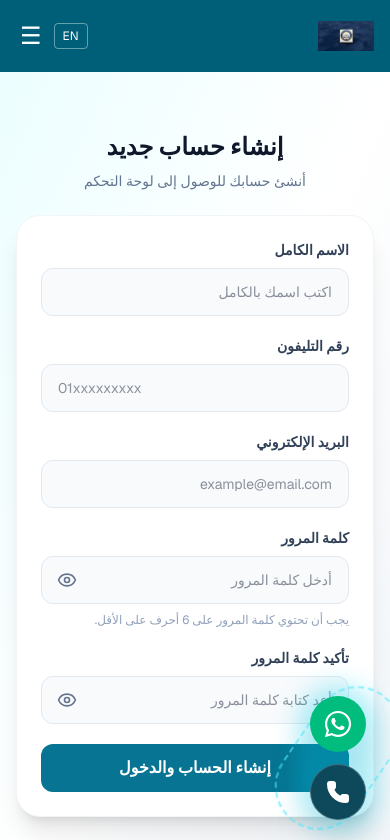
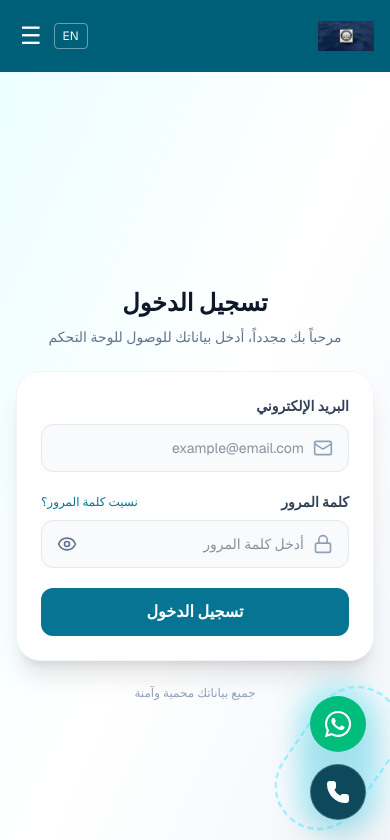
Before and after one commit to wardasamy9276/Modern-School, a Next.js app: page /register in a window 390 px wide. Shown: the top 840 px of the page. Built offline with nearby package versions, Linux system fonts and the light colour scheme.

Commit message:
Update project

```diff
--- a/app/(website)/register/LoginPage.tsx
+++ b/app/(website)/register/LoginPage.tsx
@@ -1,61 +1,93 @@
-
 "use client";
 
 import { useState, type FormEvent } from "react";
 import { useRouter } from "next/navigation";
 import { useLanguage } from "../../context/LanguageContext";
-import { Eye, EyeOff } from "lucide-react";
+import { Eye, EyeOff, Lock, Mail } from "lucide-react";
 
-export default function Register() {
+// مسار استيراد Supabase (يمكنك تعديله حسب المسار الفعلي لديكِ)
+import { supabase } from "../../lib/supabase";
+
+export default function LoginPage() {
   const router = useRouter();
-  const { t, language } = useLanguage();
+  const { t: rawT, language } = useLanguage();
+  const t = rawT as Record<string, string>;
   const isRtl = language === "ar";
 
-  const [name, setName] = useState("");
-  const [phone, setPhone] = useState("");
   const [email, setEmail] = useState("");
   const [password, setPassword] = useState("");
-  const [confirmPassword, setConfirmPassword] = useState("");
-
   const [showPassword, setShowPassword] = useState(false);
   const [error, setError] = useState("");
+  const [message, setMessage] = useState("");
+  const [loading, setLoading] = useState(false);
+  const [resetLoading, setResetLoading] = useState(false);
 
-  const handleRegister = (e: FormEvent<HTMLFormElement>) => {
+  // دالة تسجيل الدخول
+  const handleLogin = async (e: FormEvent<HTMLFormElement>) => {
     e.preventDefault();
     setError("");
-
-    if (!name.trim()) {
-      setError(t.errorNameRequired || "من فضلك أدخل الاسم");
-      return;
-    }
-
-    if (!phone.trim()) {
-      setError(t.errorPhoneRequired || "من فضلك أدخل رقم التليفون");
-      return;
-    }
+    setMessage("");
 
     if (!email.trim()) {
       setError(t.errorEmailRequired || "من فضلك أدخل البريد الإلكتروني");
       return;
     }
 
-    if (password.length < 6) {
-      setError(
-        t.errorPasswordLength ||
-          "كلمة المرور يجب أن تكون 6 أحرف على الأقل"
-      );
+    if (!password) {
+      setError(t.errorPasswordRequired || "من فضلك أدخل كلمة المرور");
       return;
     }
 
-    if (password !== confirmPassword) {
-      setError(
-        t.errorPasswordMatch || "كلمة المرور غير متطابقة"
-      );
+    setLoading(true);
+
+    try {
+      const { data, error: loginError } = await supabase.auth.signInWithPassword({
+        email: email.trim(),
+        password: password,
+      });
+
+      if (loginError) {
+        setError("بيانات الدخول غير صحيحة، يرجى التأكد من البريد وكلمة المرور.");
+        setLoading(false);
         return;
       }
 
-    // الانتقال إلى لوحة التحكم
       router.push("/dashboard");
+    } catch (err) {
+      setError("حدث خطأ غير متوقع، يرجى المحاولة لاحقاً.");
+    } finally {
+      setLoading(false);
+    }
+  };
+
+  // دالة إرسال رابط استعادة كلمة المرور عند النسيان
+  const handleForgotPassword = async () => {
+    setError("");
+    setMessage("");
+
+    if (!email.trim()) {
+      setError("من فضلك أدخل بريدك الإلكتروني في الحقل بالأعلى أولاً لطلب استعادة كلمة المرور.");
+      return;
+    }
+
+    setResetLoading(true);
+
+    try {
+      // إرسال رابط الاستعادة إلى البريد المدخل
+      const { error: resetError } = await supabase.auth.resetPasswordForEmail(email.trim(), {
+        redirectTo: `${window.location.origin}/login`, // يمكنك توجيهه لصفحة تحديث كلمة المرور إذا أردتِ
+      });
+
+      if (resetError) {
+        setError("فشل إرسال بريد الاستعادة، تأكد من صحة البريد الإلكتروني.");
+      } else {
+        setMessage("تم إرسال رابط استعادة كلمة المرور إلى بريدك الإلكتروني بنجاح. يرجى تفقد صندوق الوارد.");
+      }
+    } catch (err) {
+      setError("حدث خطأ أثناء محاولة إرسال رابط الاستعادة.");
+    } finally {
+      setResetLoading(false);
+    }
   };
 
   return (
@@ -70,59 +102,32 @@ export default function Register() {
         {/* العنوان */}
         <div className="text-center mb-6">
           <h1 className="text-2xl font-extrabold text-slate-900">
-            {t.registerTitle || "إنشاء حساب جديد"}
+            {t.loginTitle || "تسجيل الدخول"}
           </h1>
 
           <p className="text-sm text-slate-500 mt-2">
-            {t.registerSubtitle ||
-              "أنشئ حسابك للوصول إلى لوحة التحكم"}
+            {t.loginSubtitle || "مرحباً بك مجدداً، أدخل بياناتك للوصول للوحة التحكم"}
           </p>
         </div>
 
-        {/* نموذج التسجيل */}
+        {/* نموذج تسجيل الدخول */}
         <div className="bg-white rounded-3xl shadow-xl border border-slate-100 p-6 sm:p-8">
 
+          {/* رسالة الخطأ */}
           {error && (
             <div className="mb-5 rounded-xl bg-red-50 border border-red-100 text-red-600 px-4 py-3 text-sm text-center">
               {error}
             </div>
           )}
 
-          <form onSubmit={handleRegister} className="space-y-5">
+          {/* رسالة النجاح (عند إرسال رابط الاستعادة) */}
+          {message && (
+            <div className="mb-5 rounded-xl bg-emerald-50 border border-emerald-100 text-emerald-700 px-4 py-3 text-sm text-center">
+              {message}
+            </div>
+          )}
 
-            {/* الاسم */}
-            <div>
-              <label className="block text-sm font-semibold text-slate-700 mb-2">
-                {t.fullNameLabel || "الاسم الكامل"}
-              </label>
-
-              <input
-                type="text"
-                value={name}
-                onChange={(e) => setName(e.target.value)}
-                placeholder={t.fullNamePlaceholder || "اكتب اسمك بالكامل"}
-                autoComplete="name"
-                required
-                className="w-full h-12 rounded-xl border border-slate-200 bg-slate-50 px-4 text-sm outline-none focus:border-[#067492] focus:bg-white focus:ring-2 focus:ring-cyan-100 text-slate-800"
-              />
-            </div>
-
-            {/* رقم الهاتف */}
-            <div>
-              <label className="block text-sm font-semibold text-slate-700 mb-2">
-                {t.phoneLabel || "رقم التليفون"}
-              </label>
-
-              <input
-                type="tel"
-                value={phone}
-                onChange={(e) => setPhone(e.target.value)}
-                placeholder="01xxxxxxxxx"
-                autoComplete="tel"
-                required
-                className="w-full h-12 rounded-xl border border-slate-200 bg-slate-50 px-4 text-sm outline-none focus:border-[#067492] focus:bg-white focus:ring-2 focus:ring-cyan-100 text-slate-800"
-              />
-            </div>
+          <form onSubmit={handleLogin} className="space-y-5">
 
             {/* البريد الإلكتروني */}
             <div>
@@ -130,6 +135,7 @@ export default function Register() {
                 {t.emailLabel || "البريد الإلكتروني"}
               </label>
 
+              <div className="relative">
                 <input
                   type="email"
                   value={email}
@@ -137,15 +143,29 @@ export default function Register() {
                   placeholder="example@email.com"
                   autoComplete="email"
                   required
-                className="w-full h-12 rounded-xl border border-slate-200 bg-slate-50 px-4 text-sm outline-none focus:border-[#067492] focus:bg-white focus:ring-2 focus:ring-cyan-100 text-slate-800"
+                  className="w-full h-12 rounded-xl border border-slate-200 bg-slate-50 px-4 ps-11 text-sm outline-none focus:border-[#067492] focus:bg-white focus:ring-2 focus:ring-cyan-100 text-slate-800"
                 />
+                <Mail className="w-5 h-5 absolute top-1/2 -translate-y-1/2 start-4 text-slate-400" />
+              </div>
             </div>
 
             {/* كلمة المرور */}
             <div>
-              <label className="block text-sm font-semibold text-slate-700 mb-2">
+              <div className="flex items-center justify-between mb-2">
+                <label className="block text-sm font-semibold text-slate-700">
                   {t.passwordLabel || "كلمة المرور"}
                 </label>
+
+                {/* زر نسيت كلمة المرور */}
+                <button
+                  type="button"
+                  onClick={handleForgotPassword}
+                  disabled={resetLoading}
+                  className="text-xs font-medium text-[#067492] hover:underline cursor-pointer disabled:opacity-50"
+                >
+                  {resetLoading ? "جاري الإرسال..." : "نسيت كلمة المرور؟"}
+                </button>
+              </div>
 
               <div className="relative">
                 <input
@@ -153,46 +173,11 @@ export default function Register() {
                   value={password}
                   onChange={(e) => setPassword(e.target.value)}
                   placeholder="أدخل كلمة المرور"
-                  autoComplete="new-password"
+                  autoComplete="current-password"
                   required
-                  className="w-full h-12 rounded-xl border border-slate-200 bg-slate-50 px-4 pe-12 text-sm outline-none focus:border-[#067492] focus:bg-white focus:ring-2 focus:ring-cyan-100 text-slate-800"
+                  className="w-full h-12 rounded-xl border border-slate-200 bg-slate-50 px-4 pe-12 ps-11 text-sm outline-none focus:border-[#067492] focus:bg-white focus:ring-2 focus:ring-cyan-100 text-slate-800"
                 />
-
-                <button
-                  type="button"
-                  onClick={() => setShowPassword(!showPassword)}
-                  className="absolute top-1/2 -translate-y-1/2 end-4 text-slate-500 hover:text-[#067492]"
-                  aria-label={showPassword ? "إخفاء كلمة المرور" : "إظهار كلمة المرور"}
-                >
-                  {showPassword ? (
-                    <EyeOff className="w-5 h-5" />
-                  ) : (
-                    <Eye className="w-5 h-5" />
-                  )}
-                </button>
-              </div>
-
-              <p className="text-xs text-slate-400 mt-2">
-                يجب أن تحتوي كلمة المرور على 6 أحرف على الأقل.
-              </p>
-            </div>
-
-            {/* تأكيد كلمة المرور */}
-            <div>
-              <label className="block text-sm font-semibold text-slate-700 mb-2">
-                {t.confirmPasswordLabel || "تأكيد كلمة المرور"}
-              </label>
-
-              <div className="relative">
-                <input
-                  type={showPassword ? "text" : "password"}
-                  value={confirmPassword}
-                  onChange={(e) => setConfirmPassword(e.target.value)}
-                  placeholder="أعد كتابة كلمة المرور"
-                  autoComplete="new-password"
-                  required
-                  className="w-full h-12 rounded-xl border border-slate-200 bg-slate-50 px-4 pe-12 text-sm outline-none focus:border-[#067492] focus:bg-white focus:ring-2 focus:ring-cyan-100 text-slate-800"
-                />
+                <Lock className="w-5 h-5 absolute top-1/2 -translate-y-1/2 start-4 text-slate-400" />
 
                 <button
                   type="button"
@@ -209,12 +194,13 @@ export default function Register() {
               </div>
             </div>
 
-            {/* إنشاء الحساب */}
+            {/* زر تسجيل الدخول */}
             <button
               type="submit"
-              className="w-full h-12 rounded-xl bg-[#067492] hover:bg-[#055d75] flex items-center justify-center text-white font-bold transition cursor-pointer"
+              disabled={loading}
+              className="w-full h-12 rounded-xl bg-[#067492] hover:bg-[#055d75] flex items-center justify-center text-white font-bold transition cursor-pointer disabled:opacity-50"
             >
-              {t.finishRegisterBtn || "إنشاء الحساب والدخول"}
+              {loading ? "جاري تسجيل الدخول..." : (t.loginBtn || "تسجيل الدخول")}
             </button>
 
           </form>
--- /dev/null
+++ b/app/lib/supabase.ts
@@ -0,0 +1,6 @@
+import { createClient } from '@supabase/supabase-js';
+
+const supabaseUrl = "https://qlgfmefwukiikwgghzmq.supabase.co"; // رابط مشروعك الذي ظهر في إعدادات المشروع العامّة
+const supabaseAnonKey = "sb_publishable_LjlOcufZZdDAm-P1rkIC4w_aOCapbgP";
+
+export const supabase = createClient(supabaseUrl, supabaseAnonKey);
--- /dev/null
+++ b/app/supabase.ts
@@ -0,0 +1,6 @@
+import { createClient } from '@supabase/supabase-js';
+
+const supabaseUrl = "https://qlgfmefwukiikwgghzmq.supabase.co"; // رابط مشروعك الذي ظهر في إعدادات المشروع العامّة
+const supabaseAnonKey = "sb_publishable_LjlOcufZZdDAm-P1rkIC4w_aOCapbgP";
+
+export const supabase = createClient(supabaseUrl, supabaseAnonKey);
--- a/package.json
+++ b/package.json
@@ -10,6 +10,7 @@
   },
   "dependencies": {
     "@base-ui/react": "^1.9.0",
+    "@supabase/supabase-js": "^2.118.0",
     "class-variance-authority": "^0.7.1",
     "cn": "^0.5.0",
     "framer-motion": "^14.9.0",
```
Also changed, not shown: app/(website)/login/LoginPage.tsx (deleted, +0 -214 lines), app/(website)/login/page.tsx (deleted, +0 -10 lines), app/dashboard/school-intelligence/page.tsx (+81 -81 lines), app/middleware.ts (added), 1 other file (tests, documents, lock files or other folders). Lines whose indentation alone changed are shown as unchanged.
